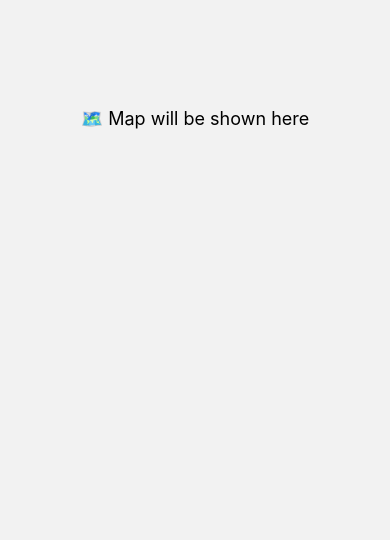
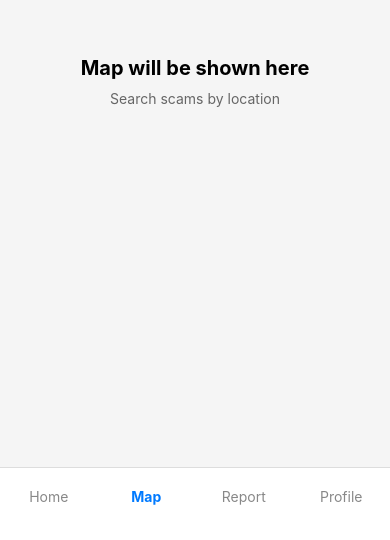
Before and after one commit to sammy200-ui/GlobeGuard-application, a React Native app in the folder frontend_scam/: screen /Map in a window 390 px wide. Shown: the part 304-844 px from the top of the page. Built offline with nearby package versions, Linux system fonts and the light colour scheme.

Commit message:
Add bottom navigation to MapScreen

```diff
--- a/frontend_scam/src/screens/MapScreen.js
+++ b/frontend_scam/src/screens/MapScreen.js
@@ -1,15 +1,42 @@
 import React from "react";
-import { View, Text, StyleSheet } from "react-native";
+import { View, Text, StyleSheet, SafeAreaView } from "react-native";
+import BottomNav from "../components/BottomNav";
 
-export default function MapScreen() {
+function MapScreen({ navigation }) {
   return (
-    <View style={styles.container}>
-      <Text style={styles.text}>🗺️ Map will be shown here</Text>
-    </View>
+    <SafeAreaView style={styles.container}>
+
+      {/* Main content area */}
+      <View style={styles.mainContent}>
+        <Text style={styles.bigText}>Map will be shown here</Text>
+        <Text style={styles.smallText}>Search scams by location</Text>
+      </View>
+
+      {/* Bottom navigation */}
+      <BottomNav navigation={navigation} currentScreen="Map" />
+    </SafeAreaView>
   );
 }
 
 const styles = StyleSheet.create({
-  container: { flex: 1, justifyContent: "center", alignItems: "center" },
-  text: { fontSize: 18 },
+  container: {
+    flex: 1,
+    backgroundColor: '#f5f5f5',
+  },
+  mainContent: {
+    flex: 1,
+    justifyContent: "center",
+    alignItems: "center",
+  },
+  bigText: {
+    fontSize: 20,
+    fontWeight: 'bold',
+    marginBottom: 10,
+  },
+  smallText: {
+    fontSize: 14,
+    color: '#666',
+  },
 });
+
+export default MapScreen;
```
